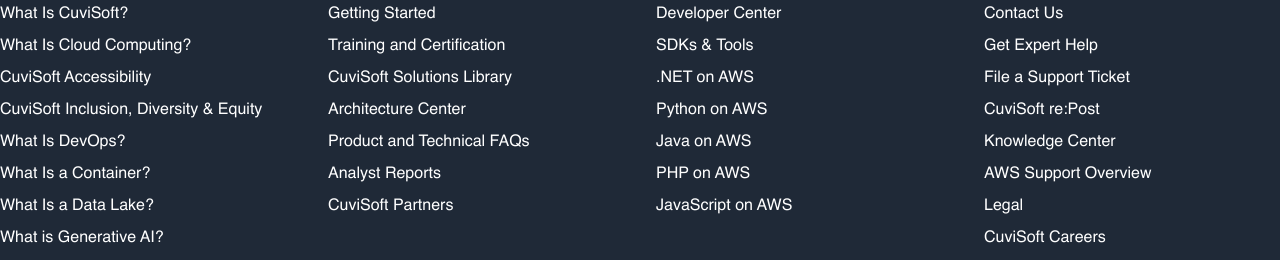
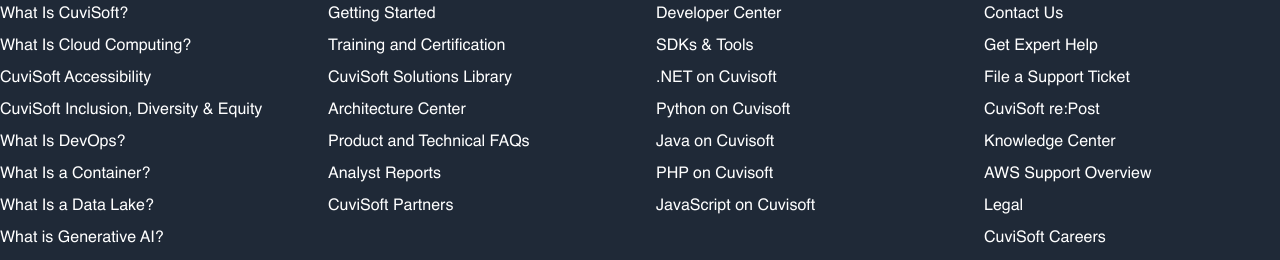
Before and after one commit to balajiCubie/cuvisoft, a Next.js app: page / in a window 1280 px wide. Shown: the part 4067-4327 px from the top of the page. Built offline with nearby package versions, Linux system fonts and the light colour scheme.

Commit message:
(Update footer links to CuviSoft for rebranding)

```diff
--- a/components/footer/Footer.tsx
+++ b/components/footer/Footer.tsx
@@ -39,11 +39,11 @@
             <ul>
               <li className="mb-2"><a href="#" className="hover:underline">Developer Center</a></li>
               <li className="mb-2"><a href="#" className="hover:underline">SDKs & Tools</a></li>
-              <li className="mb-2"><a href="#" className="hover:underline">.NET on AWS</a></li>
-              <li className="mb-2"><a href="#" className="hover:underline">Python on AWS</a></li>
-              <li className="mb-2"><a href="#" className="hover:underline">Java on AWS</a></li>
-              <li className="mb-2"><a href="#" className="hover:underline">PHP on AWS</a></li>
-              <li className="mb-2"><a href="#" className="hover:underline">JavaScript on AWS</a></li>
+              <li className="mb-2"><a href="#" className="hover:underline">.NET on Cuvisoft</a></li>
+              <li className="mb-2"><a href="#" className="hover:underline">Python on Cuvisoft</a></li>
+              <li className="mb-2"><a href="#" className="hover:underline">Java on Cuvisoft</a></li>
+              <li className="mb-2"><a href="#" className="hover:underline">PHP on Cuvisoft</a></li>
+              <li className="mb-2"><a href="#" className="hover:underline">JavaScript on Cuvisoft</a></li>
             </ul>
           </div>
           <div>
```
